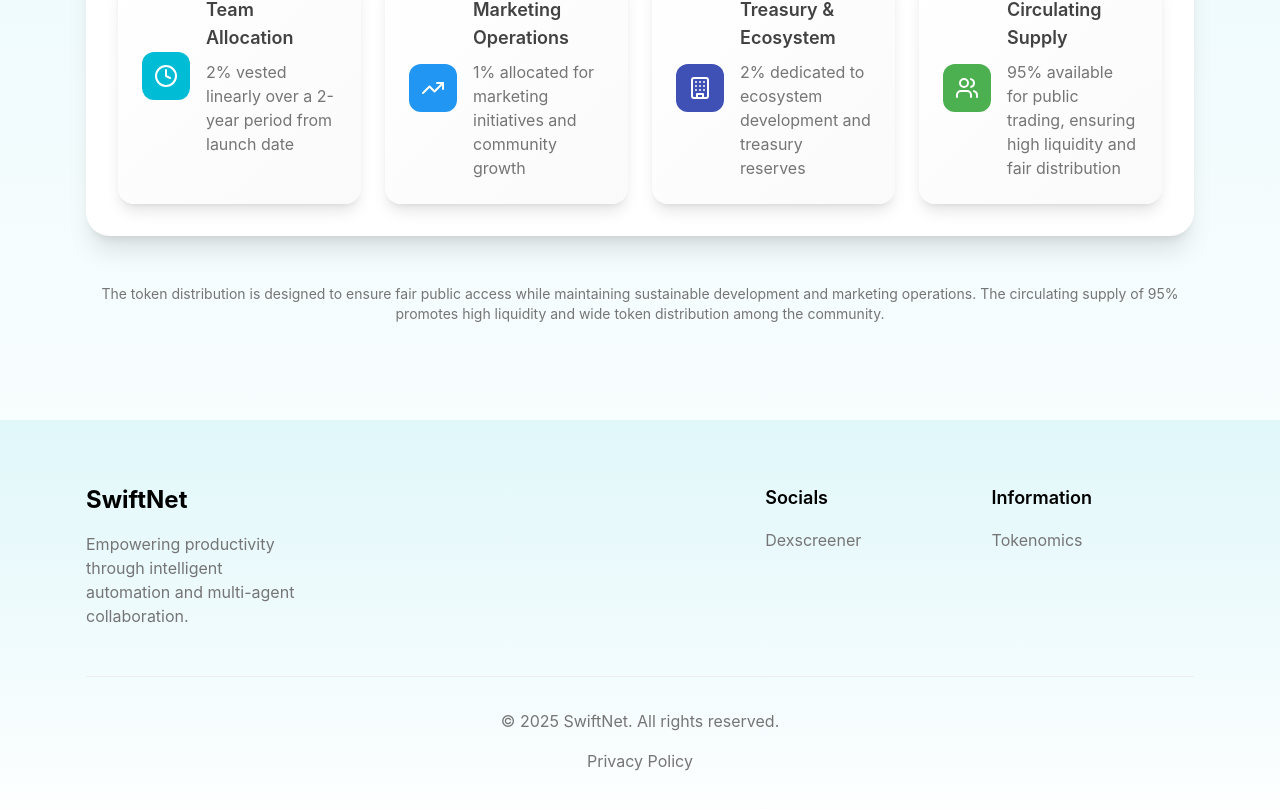
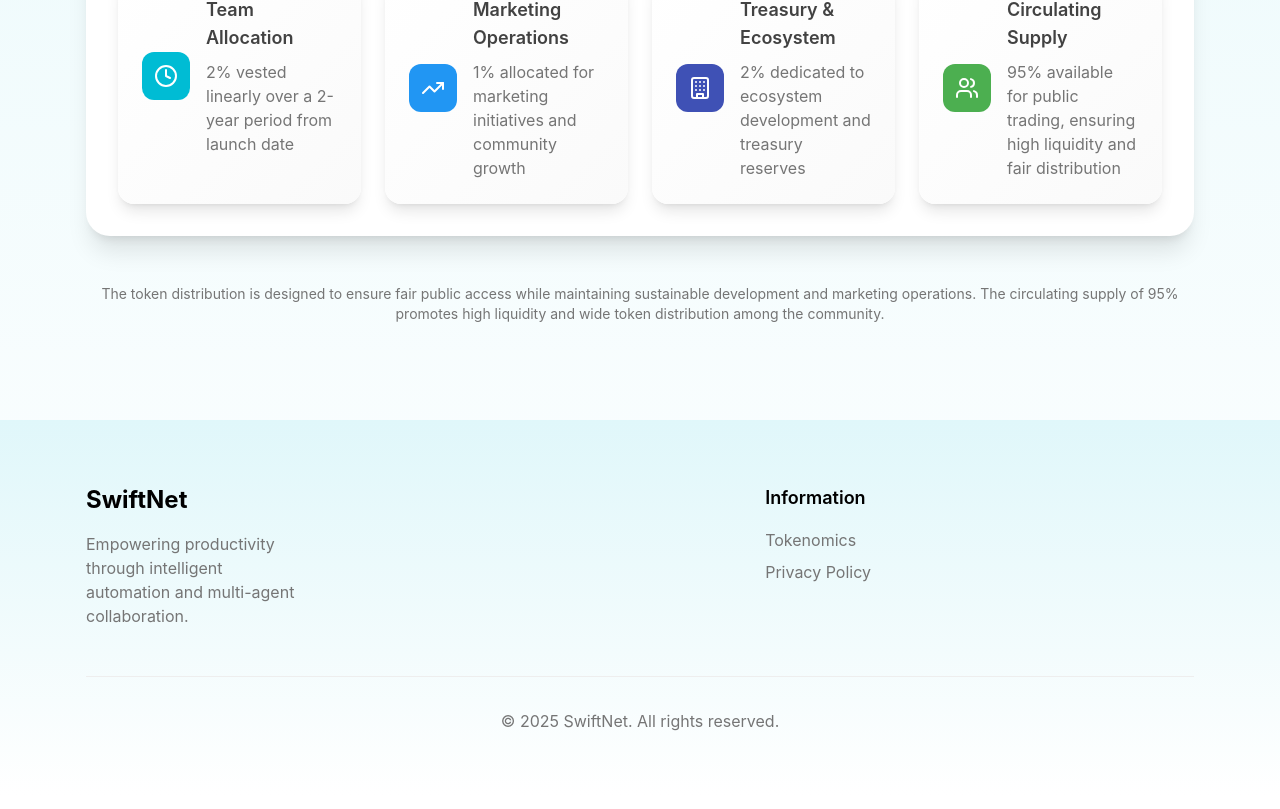
Before and after one commit to wibi16/swiftnet2, a React (Vite) app in the folder client/: page /tokenomics in a window 1280 px wide. Shown: the part 922-1731 px from the top of the page. Built offline with nearby package versions, Linux system fonts and the light colour scheme; no server answers.

Commit message:
footer update

```diff
--- a/client/src/components/footer.jsx
+++ b/client/src/components/footer.jsx
@@ -17,21 +17,6 @@
             </p>
           </div>
 
-          {/* Quick Links */}
-          <div>
-            <h4 className="text-lg font-semibold mb-4">Socials</h4>
-            <ul className="space-y-2">
-              <li>
-                <Link
-                  to="#"
-                  className="text-gray-600 dark:text-gray-400 hover:text-gray-900 dark:hover:text-white flex items-center group"
-                >
-                  Dexscreener
-                  <MoveRight className="h-4 w-4 ml-1 opacity-0 group-hover:opacity-100 transition-opacity" />
-                </Link>
-              </li>
-            </ul>
-          </div>
 
           {/* Company */}
           <div>
@@ -46,6 +31,14 @@
                   <MoveRight className="h-4 w-4 ml-1 opacity-0 group-hover:opacity-100 transition-opacity" />
                 </Link>
               </li>
+              <li>
+                <Link
+                  to="/privacy-policy"
+                  className="text-gray-600 dark:text-gray-400 hover:text-gray-900 dark:hover:text-white"
+                >
+                  Privacy Policy
+                </Link>
+              </li>
             </ul>
           </div>
         </div>
@@ -55,14 +48,6 @@
             <p className="text-gray-600 dark:text-gray-400">
               © 2025 SwiftNet. All rights reserved.
             </p>
-            <div className="flex space-x-6">
-              <Link
-                to="/privacy-policy"
-                className="text-gray-600 dark:text-gray-400 hover:text-gray-900 dark:hover:text-white"
-              >
-                Privacy Policy
-              </Link>
-            </div>
           </div>
         </div>
       </div>
```
